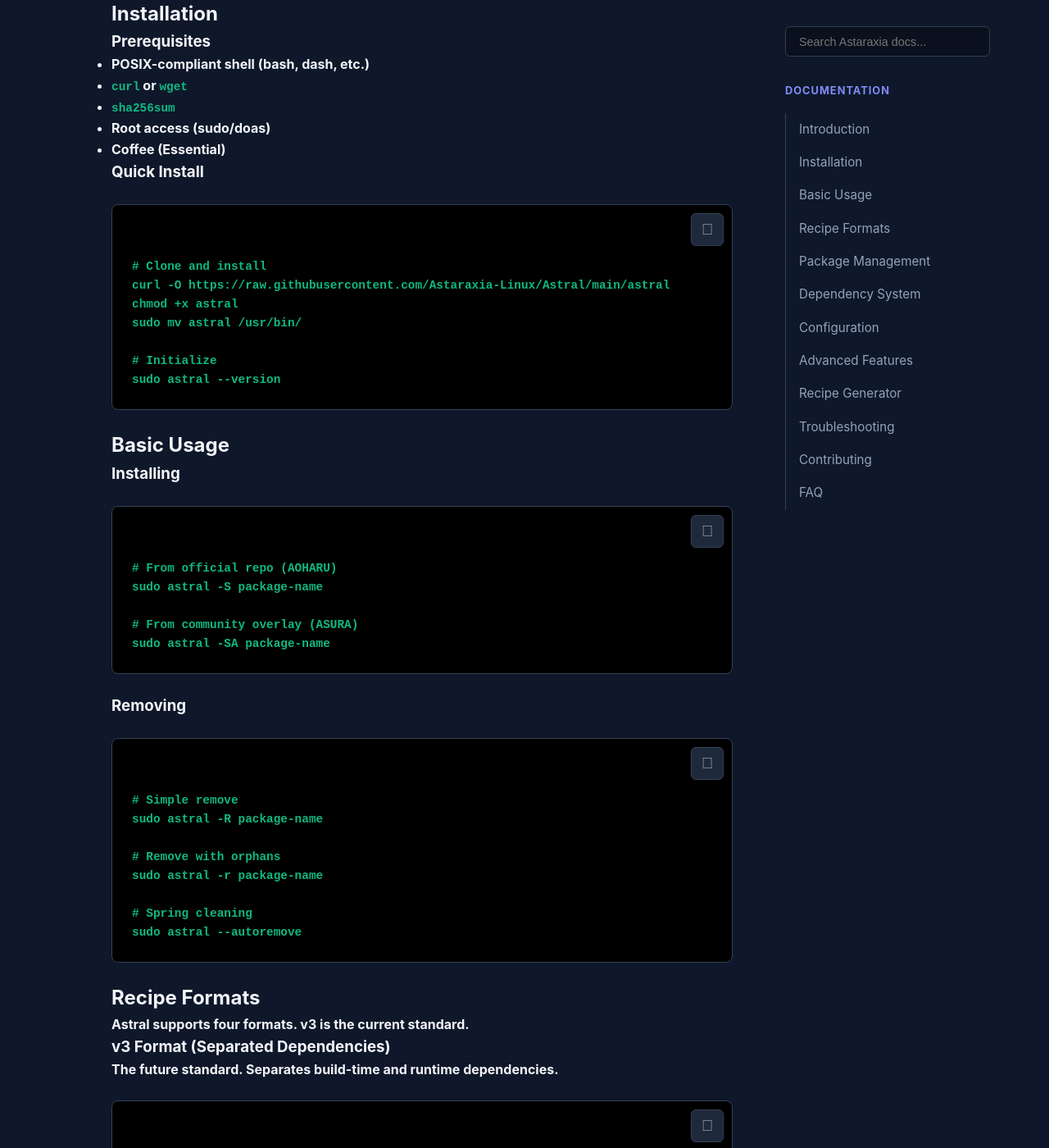
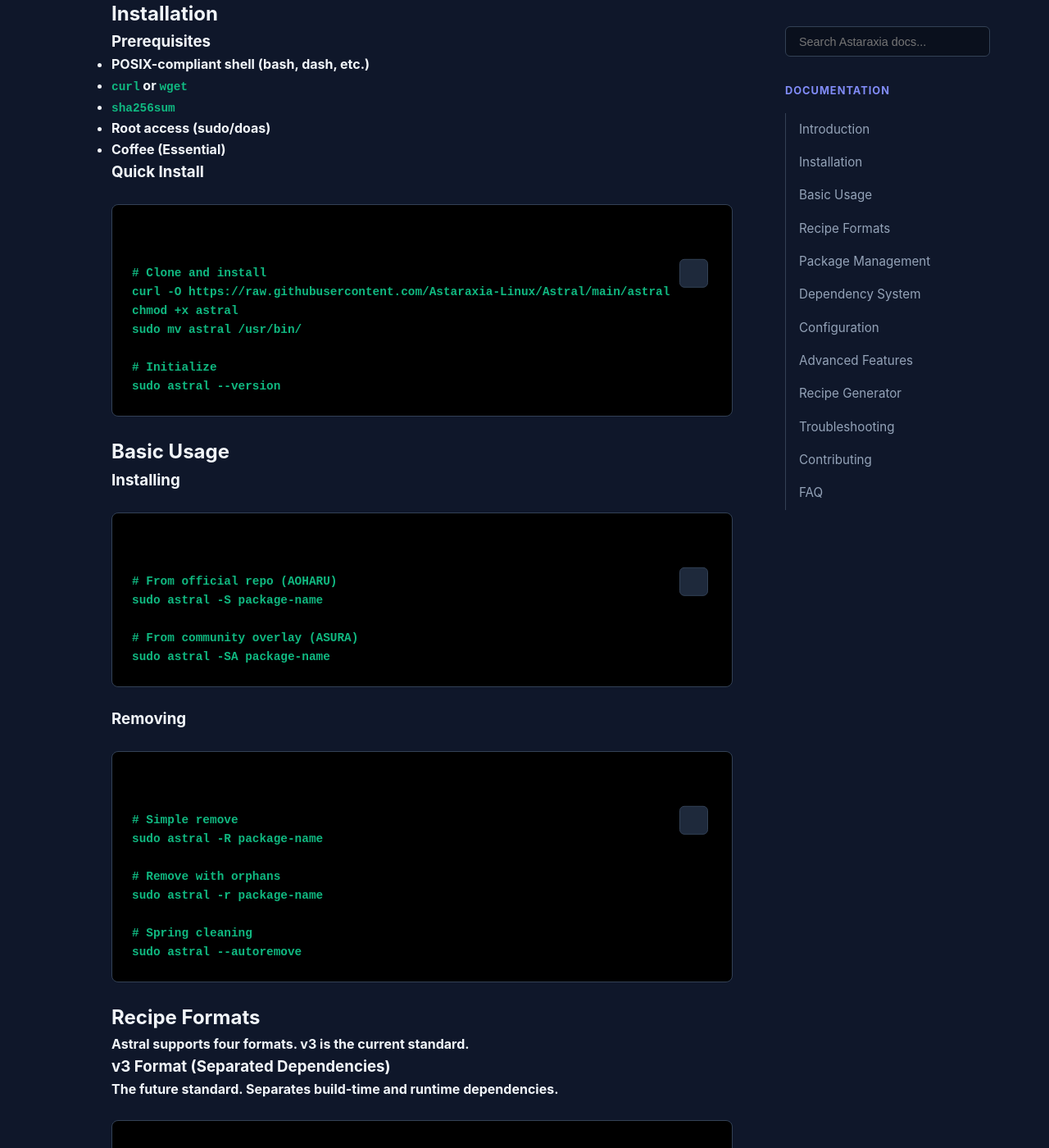
Before and after one commit to Astaraxia-Linux/astaraxia-linux.github.io, a Jekyll site: the page built from docus/astral.html, in a window 1280 px wide and 1400 px high, scrolled down 1408 px. Shown: the whole window at 82% size. Built offline with Jekyll 4.4.1, drawn with Linux system fonts in a browser that asks for light colours.

Commit message:
Update docs.html

```diff
--- a/_layouts/docs.html
+++ b/_layouts/docs.html
@@ -246,23 +246,25 @@
 
         /* Sticky Copy Button Styling */
         .copy-code {
-            position: absolute; /* Changed back to absolute for positioning */
-            top: 10px;
-            right: 10px;
-            z-index: 10;
+            position: sticky;      /* Follows scroll */
+            top: 10px;             /* Distance from top when following */
+            float: right;          /* Keeps it to the right */
+            z-index: 20;
 
-            background: #1e293b; /* Solid background so it doesn't look cut off */
+            /* Crucial: explicitly define size so it doesn't stretch */
+            width: 35px;
+            height: 35px;
+            margin-top: -2.8rem;   /* Pulls button up into the padding area */
+            margin-right: 5px;
+
+            background: #1e293b;
             color: var(--text-dim);
             border: 1px solid var(--border);
-            width: 40px;  /* Square button for the icon */
-            height: 40px;
+            border-radius: 6px;
+            cursor: pointer;
             display: flex;
             align-items: center;
             justify-content: center;
-            border-radius: 6px;
-            cursor: pointer;
-            font-size: 1.2rem;
-            transition: all 0.2s ease;
         }
 
         .copy-code:hover {
@@ -270,14 +272,10 @@
             color: white;
         }
 
+        /* Ensure the code doesn't wrap weirdly around the button */
         pre {
+            display: block;
             position: relative;
-            background: #000;
-            padding: 1.5rem;
-            border-radius: 8px;
-            border: 1px solid var(--border);
-            overflow: auto; /* Changed from overflow-x to auto */
-            margin: 1.5rem 0;
         }
 
         /* Ensures the icon stays in place when scrolling horizontally */
@@ -432,23 +430,26 @@
         });
 
         document.querySelectorAll('pre').forEach((codeBlock) => {
-            // Wrap pre content to allow the button to be 'sticky' relative to the code
             const button = document.createElement('button');
             button.className = 'copy-code';
-            button.innerHTML = '󰆏';
 
-            // Instead of sticky (which is buggy in pre), we use a standard absolute
-            // but we ensure the pre has enough padding-right so code isn't hidden.
-            codeBlock.style.paddingTop = "3rem";
+            // Create the icon element properly
+            const icon = document.createElement('i');
+            icon.className = 'fa-solid fa-copy'; // Default FA copy icon
+            button.appendChild(icon);
+
+            codeBlock.style.paddingTop = "3.5rem";
             codeBlock.prepend(button);
 
             button.addEventListener('click', () => {
                 const code = codeBlock.querySelector('code').innerText;
                 navigator.clipboard.writeText(code).then(() => {
-                    button.innerHTML = '󰄬';
+                    // Change class for success state
+                    icon.className = 'fa-solid fa-check';
                     button.style.color = 'var(--accent)';
+
                     setTimeout(() => {
-                        button.innerHTML = '';
+                        icon.className = 'fa-solid fa-copy';
                         button.style.color = '';
                     }, 2000);
                 });
```
